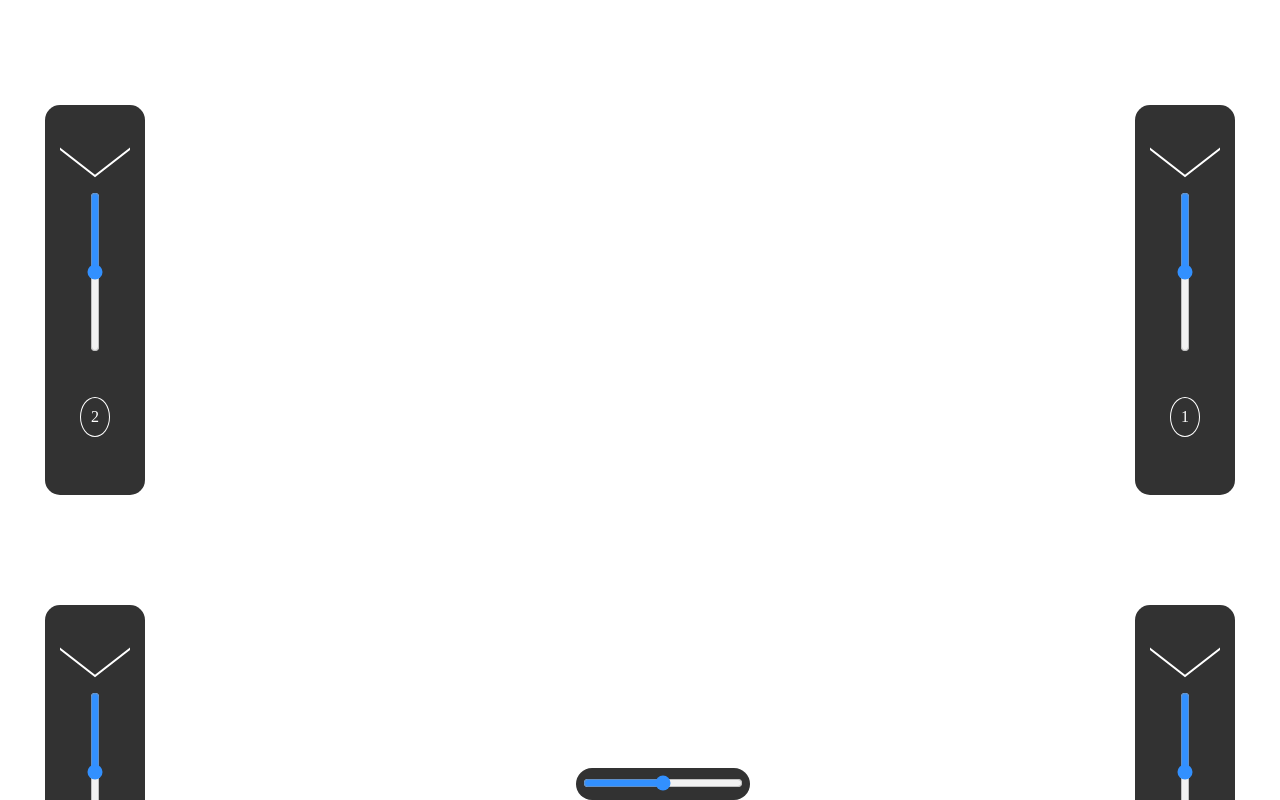
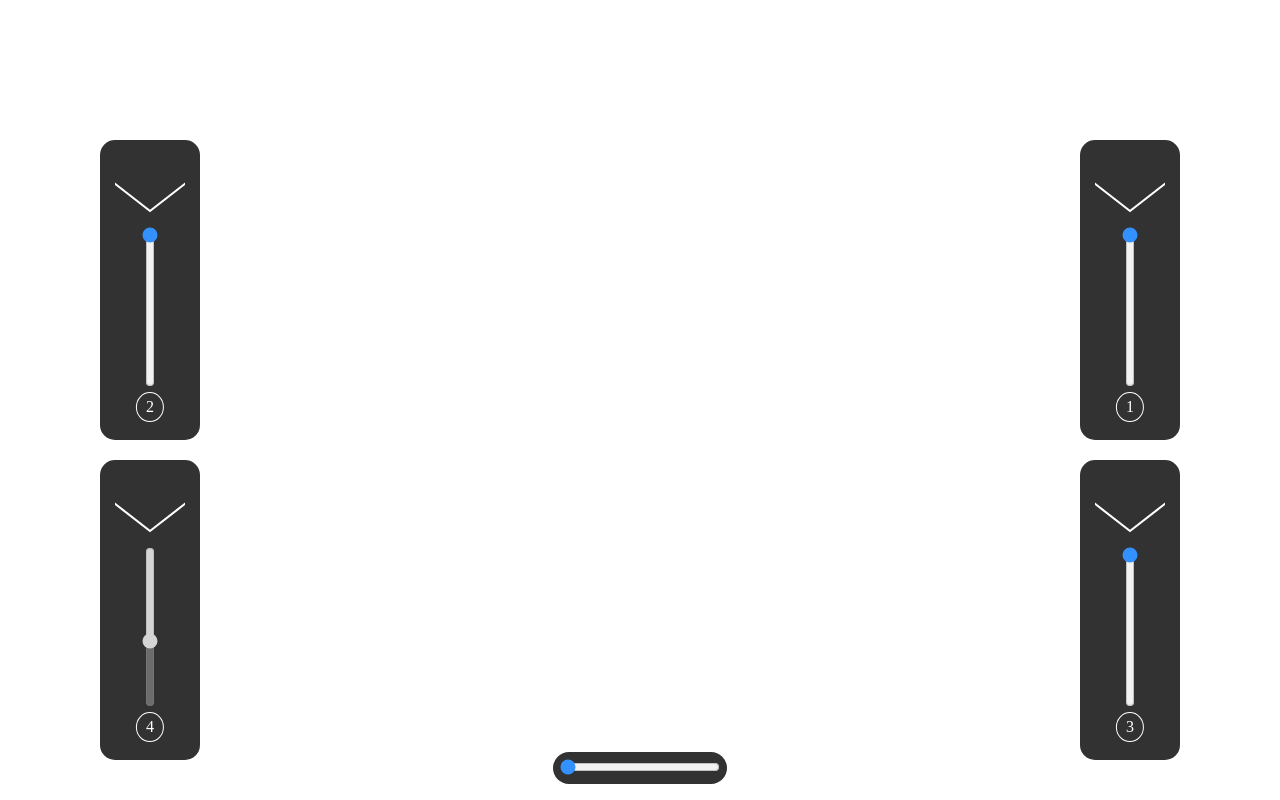
Before and after one commit to Rubeentosu/Interfaz-Laparoscopia, a Svelte app in the folder laparoscopia/: page / in a window 1280 px wide. Shown: the top 800 px of the page. Built offline with nearby package versions, Linux system fonts and the light colour scheme.

Commit message:
dsfsdasd

```diff
--- a/laparoscopia/src/App.svelte
+++ b/laparoscopia/src/App.svelte
@@ -3,31 +3,31 @@
         <svg width="70" height="70" viewBox="0 0 100 100">
             <polyline points="10,-40 80,50 10,140" stroke="white" stroke-width="3" fill="none"/>
         </svg>
-        <input type="range" min="0" max="100" id="depth-1" style="width: 160px;">
-        <p class="number">2</p>
+        <input type="range" min="0" max="100" value="0" id="depth-1" style="width: 160px;">
+        <p class="number">1</p>
     </div>
     <div class="vertical-2">
         <svg width="70" height="70" viewBox="0 0 100 100">
             <polyline points="10,-40 80,50 10,140" stroke="white" stroke-width="3" fill="none"/>
         </svg>
-        <input type="range" min="0" max="100" id="depth-2" style="width: 160px;">
-        <p class="number">3</p>
+        <input type="range" min="0" max="100" value="60" id="depth-4" disabled style="width: 160px;">
+        <p class="number">4</p>
     </div>
     <div class="vertical-3">
         <svg width="70" height="70" viewBox="0 0 100 100">
             <polyline points="10,-40 80,50 10,140" stroke="white" stroke-width="3" fill="none"/>
         </svg>
-        <input type="range" min="0" max="100" id="depth-3" style="width: 160px;">
-        <p class="number">1</p>
+        <input type="range" min="0" max="100" value="0" id="depth-2" style="width: 160px;">
+        <p class="number">2</p>
     </div>
     <div class="vertical-4">
         <svg width="70" height="70" viewBox="0 0 100 100">
             <polyline points="10,-40 80,50 10,140" stroke="white" stroke-width="3" fill="none"/>
         </svg>
-        <input type="range" min="0" max="100" id="depth-4" style="width: 160px;">
-        <p class="number">4</p>
+        <input type="range" min="0" max="100" value="0" id="depth-3" style="width: 160px;">
+        <p class="number">3</p>
     </div>
 </div>
 <div class="camera">
-    <input type="range" min="0" max="100" id="camera" style="width: 160px;">
+    <input type="range" min="0" max="100" value="0" id="camera" style="width: 160px;">
 </div>
--- a/laparoscopia/src/app.css
+++ b/laparoscopia/src/app.css
@@ -1,77 +1,67 @@
-body{
+body {
   margin: 0;
+  height: 100vh; /* Asegura que el cuerpo ocupe toda la altura de la pantalla */
 }
-.vertical-1{
+
+.prueba {
+  display: flex;
+  justify-content: space-between; /* Para distribuir los elementos */
+  align-items: center;
+  height: 100%; /* Ocupa toda la altura */
+}
+
+.vertical-1, .vertical-2, .vertical-3, .vertical-4 {
   padding: 15px;
   transform: rotate(-270deg);
-  position: absolute;
-  top: 250px;
-  left: -100px;
   border-radius: 15px;
   background-color: black;
-  width: 360px;
+  width: 270px;
   opacity: 80%;
-  text-align:center;
-  display:inline-flex;
+  text-align: center;
+  display: inline-flex;
+  justify-content: center;
 }
-.vertical-2{
-  padding: 15px;
-  transform: rotate(-270deg);
+
+.vertical-1 {
+  /* Usamos % en lugar de px para que sea más flexible */
   position: absolute;
-  top: 750px;
-  left: -100px;
-  border-radius: 15px;
-  background-color: black;
-  width: 360px;
-  opacity: 80%;
-  text-align:center;
-  display:inline-flex;
+  top: 30%;
+  right: 0%;
 }
-.vertical-3{
-  padding: 15px;
-  transform: rotate(-270deg);
+
+.vertical-2 {
   position: absolute;
-  top: 250px;
-  right: -100px;
-  border-radius: 15px;
-  background-color: black;
-  width: 360px;
-  opacity: 80%;
-  text-align:center;
-  display:inline-flex;
+  top: 70%;
 }
-.vertical-4{
-  padding: 15px;
-  transform: rotate(-270deg);
+
+.vertical-3 {
   position: absolute;
-  top: 750px;
-  right: -100px;
-  border-radius: 15px;
-  background-color: black;
-  width: 360px;
-  opacity: 80%;
-  text-align:center;
-  display:inline-flex;
+  top: 30%;
 }
-.camera{
+
+.vertical-4 {
   position: absolute;
-  bottom: 0;
-  left: 45%;
+  top: 70%;
+  right: 0%;
+}
+
+.camera {
+  position: absolute;
+  bottom: 2%;
+  left: 50%;
+  transform: translateX(-50%); /* Centra el div de la cámara */
   background-color: black;
   padding: 5px;
   border-radius: 20px;
-  opacity: 80% ;
+  opacity: 80%;
 }
-.number{
+
+.number {
   margin: auto;
   border: 1px solid white;
   border-radius: 50%;
-  padding: 10px;
+  padding: 5px;
+  width: 6%;
   color: white;
   transform: rotate(270deg);
 }
-.prueba{
-  background-color: pink;
-  width: 100%;
-  height: 100%;
-}
--- a/laparoscopia/src/main.js
+++ b/laparoscopia/src/main.js
@@ -1,5 +1,6 @@
 import { mount } from 'svelte'
 import './app.css'
+// @ts-ignore
 import App from './App.svelte'
 
 const app = mount(App, {
@@ -7,3 +8,11 @@ const app = mount(App, {
 })
 
 export default app
+
+let eso = document.querySelector(".vertical-2");
+eso.addEventListener("click", cambio);
+
+function cambio() {
+  document.getElementById("depth-4").value = 99;
+
+}
```
